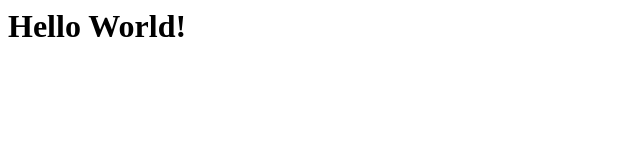
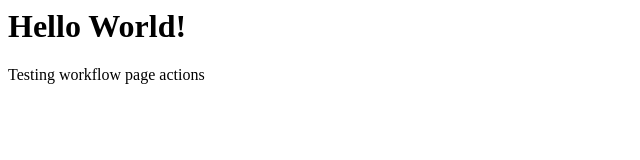
Before and after one commit to AnnaAaBrekke/YAMLLesson, a plain HTML site: page index.html in a window 1280 px wide. Shown: the whole page, without its empty margins (0-640 px from the left). Drawn offline with Linux system fonts and the light colour scheme.

Commit message:
Update index.html for page test

```diff
--- a/index.html
+++ b/index.html
@@ -4,5 +4,6 @@
 </head>
 <body>
   <h1>Hello World!</h1>
+  <p>Testing workflow page actions</p>
 </body>
 </html>
```
